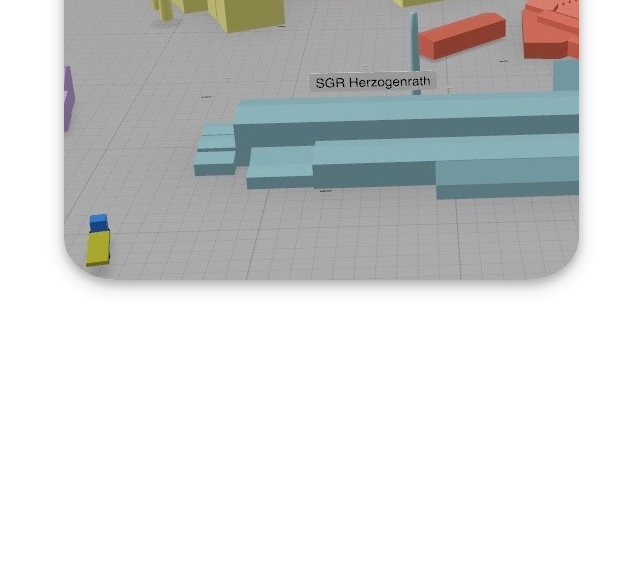
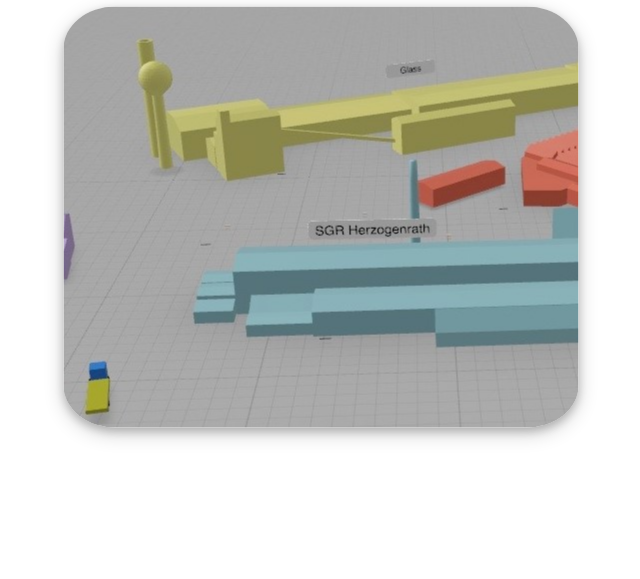
Before and after one commit to MaxKolbysh/ARcard, a plain HTML site: page herzo.html in a window 1280 px wide. Shown: the part 221-800 px from the top of the page, without its empty margins (319-959 px from the left). Drawn offline with Linux system fonts and the light colour scheme.

Commit message:
css centred

```diff
--- a/assets/css/style.css
+++ b/assets/css/style.css
@@ -1,12 +1,12 @@
 
 
-.center{
-    display: flex;
-    justify-content: center;
-    align-items: center;
-    height: auto;
-    width: 100%;
-
+.vertical{
+    margin: 0;
+  position: absolute;
+  top: 50%;
+  left: 50%;
+  -ms-transform: translate(-50%, -50%);
+  transform: translate(-50%, -50%);
 
 }
 
--- a/herzo.html
+++ b/herzo.html
@@ -8,16 +8,21 @@
 
     <body>
 
-        <h1 class="header">Herzogenrath Plant</h1>
+    <div class="vertical">
 
-        <div class="center">
+
+            <h1 class="header">Herzogenrath Plant</h1>
+
+            <div >
 
 
 
-            <a rel="ar" href="models/Herzoscene.reality">
-                <img src="images/screenHerzo.jpg">
-            </a>
-        </div>
+                <a rel="ar" href="models/Herzoscene.reality">
+                    <img src="images/screenHerzo.jpg">
+                </a>
+            </div>
+
+    </div>
 
     </body>
 
```
